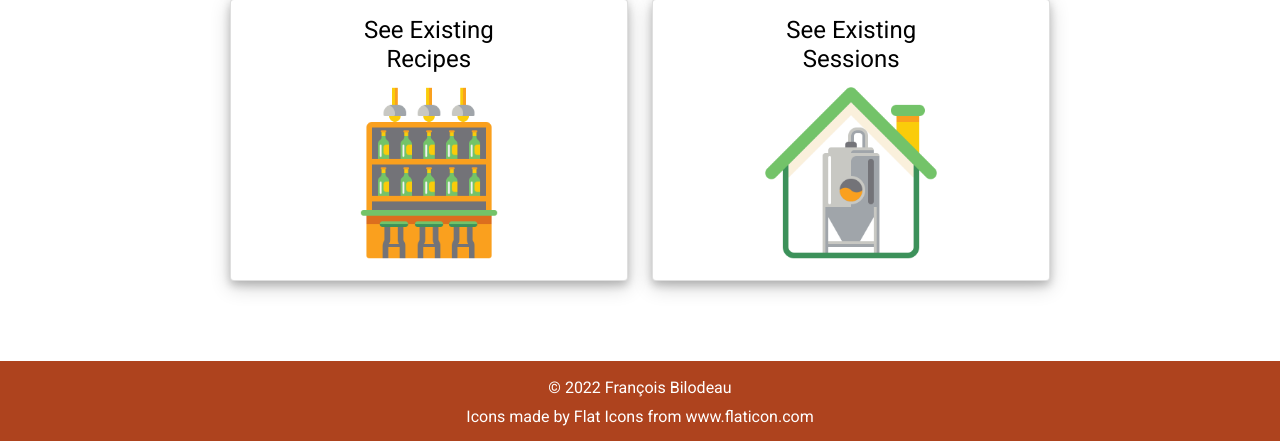
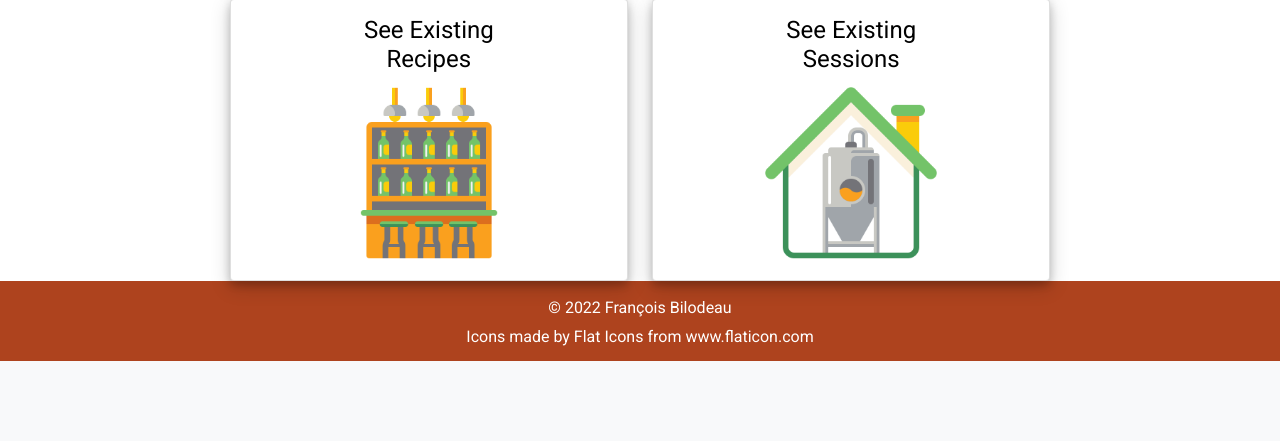
Before and after one commit to fbilo22/BeerCrafter, a Flask app: page / in a window 1280 px wide. Shown: the part 524-965 px from the top of the page. After the commit the page ends 885 px from the top, so only its background shows below. Run offline with Flask 2, Linux system fonts and the light colour scheme; some libraries are stand-ins or nearby versions.

Commit message:
Fixed footer not sticking to the bottom of the content

```diff
--- a/website/static/css/styles.css
+++ b/website/static/css/styles.css
@@ -1,7 +1,6 @@
 body {
   font-family: "Roboto", sans-serif;
-  position: relative;
-  min-height: 100%;
+  height: 100%;
 }
 
 a {
@@ -41,6 +40,10 @@ h5 {
   width: 25px;
   float: left;
   margin-right: 10px;
+}
+
+.content {
+  min-height: 100%;
 }
 
 .page-content {
@@ -167,13 +170,13 @@ a.footer-link {
 
 .footer-container {
   background-color: #ae431e;
-  bottom: 0;
   color: white;
   left: 0;
   width: 100%;
   height: 80px;
   padding: 15px 5px;
   text-align: center;
+  margin-top: -80px;
 }
 
 .p-footer {
--- a/website/templates/base.html
+++ b/website/templates/base.html
@@ -49,10 +49,13 @@
   </head>
 
   <body>
+    <div class="content">
       <!-- Bootstrap Navbar -->
       <nav class="navbar navbar-expand-lg navbar-dark bg-darkorange">
         <div class="container-fluid">
-        <a class="navbar-brand" href="{{ url_for('views.home')}}">BeerCraft</a>
+          <a class="navbar-brand" href="{{ url_for('views.home')}}"
+            >BeerCraft</a
+          >
           <button
             class="navbar-toggler"
             type="button"
@@ -119,6 +122,7 @@
       </nav>
       <!-- Content -->
       <div class="page-content">{% block content %} {% endblock %}</div>
+    </div>
     <!-- Footer -->
     <footer class="footer-container">
       <p class="p-footer">© 2022 François Bilodeau</p>
```
Lines whose indentation alone changed are shown as unchanged.
